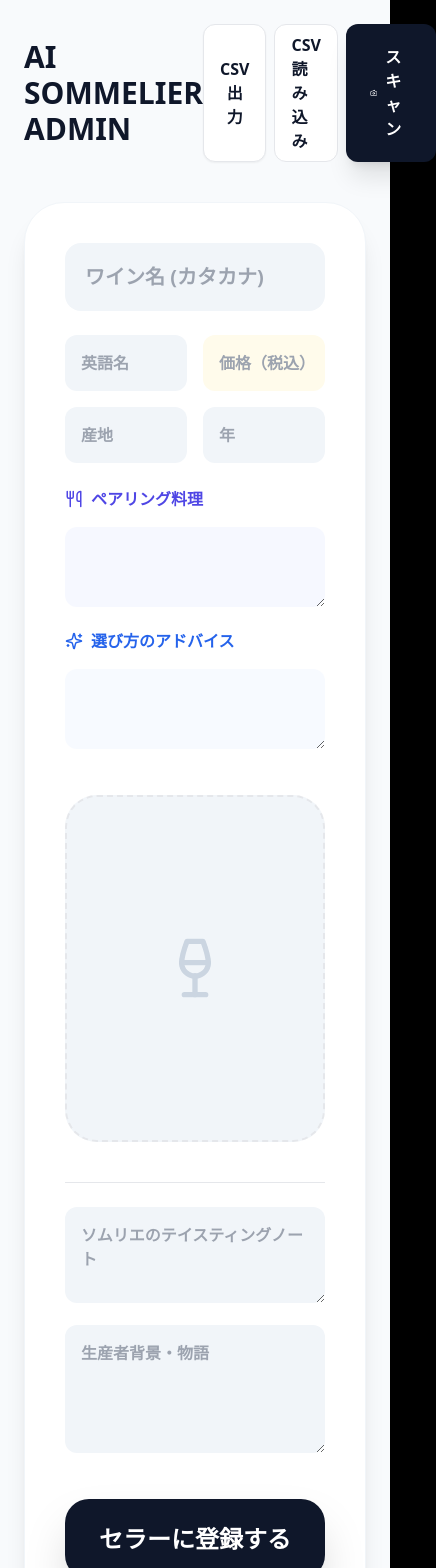
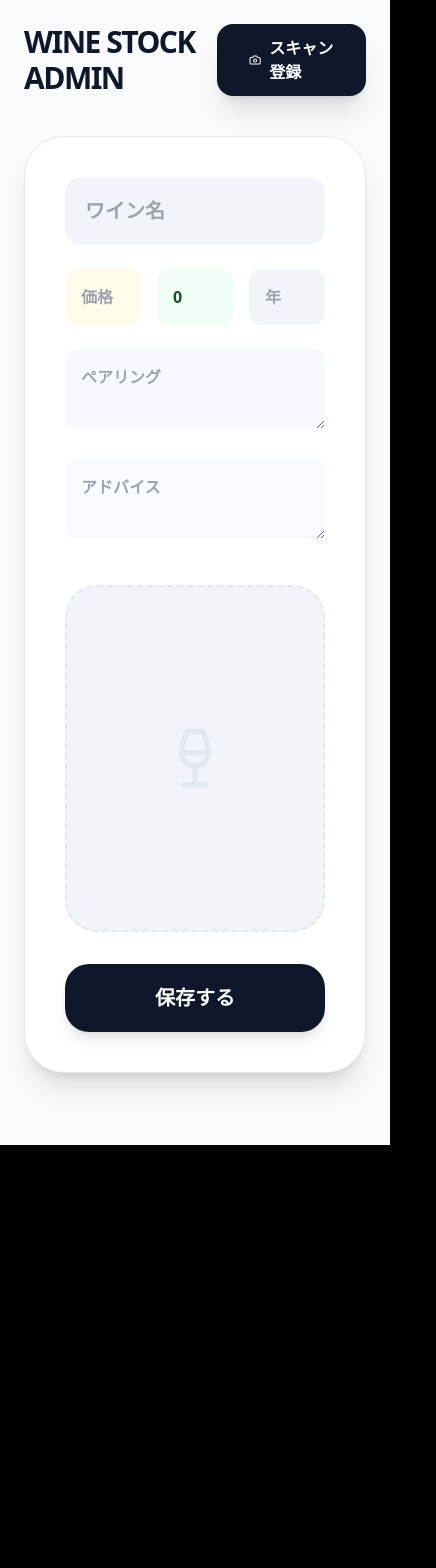
Before and after one commit to takatam-cyber/my-wine-menu, a Next.js app: page /admin in a window 390 px wide. Shown: the top 1568 px of the page, 436 px wide, since content can reach past the window. After the commit the page ends 1145 px from the top, so only its background shows below. Built offline with nearby package versions, Linux system fonts and the light colour scheme.

Commit message:
Update page.tsx

```diff
--- a/app/admin/page.tsx
+++ b/app/admin/page.tsx
@@ -1,7 +1,7 @@
 "use client";
 
 import { useState, useEffect } from 'react';
-import { Camera, Save, Loader2, Wine as WineIcon, Trash2, Edit3, Download, Upload, X, Utensils, Sparkles } from 'lucide-react';
+import { Camera, Save, Loader2, Wine as WineIcon, Trash2, Edit3, Download, Upload, X, Utensils, Sparkles, Plus, Minus } from 'lucide-react';
 
 export default function AdminPage() {
   const [wines, setWines] = useState([]);
@@ -9,17 +9,23 @@ export default function AdminPage() {
   const [editingId, setEditingId] = useState(null);
   const [newWine, setNewWine] = useState({
     name_jp: '', name_en: '', country: '', region: '', grape: '', vintage: '',
-    price: '', pairing: '', advice: '', description: '', taste: '', image: ''
+    price: '', pairing: '', advice: '', description: '', taste: '', image: '', stock: '0'
   });
 
   useEffect(() => { fetchWines(); }, []);
 
   const fetchWines = async () => {
-    try {
-      const res = await fetch('/api/wines');
-      const data = await res.json();
-      setWines(Array.isArray(data) ? data : []);
-    } catch (e) { setWines([]); }
+    const res = await fetch('/api/wines');
+    const data = await res.json();
+    setWines(Array.isArray(data) ? data : []);
+  };
+
+  // 在庫をクイック更新する関数
+  const updateStock = async (wine: any, delta: number) => {
+    const updatedStock = Math.max(0, (parseInt(wine.stock) || 0) + delta);
+    const updatedWine = { ...wine, stock: String(updatedStock) };
+    await fetch('/api/wines', { method: 'POST', body: JSON.stringify(updatedWine) });
+    fetchWines();
   };
 
   const handleScan = async (e: React.ChangeEvent<HTMLInputElement>) => {
@@ -40,126 +46,71 @@ export default function AdminPage() {
 
       setNewWine(prev => ({
         ...prev,
-        name_jp: result.name_jp || prev.name_jp,
-        name_en: result.name_en || prev.name_en,
-        country: result.country || prev.country,
-        region: result.region || prev.region,
-        grape: result.grape || prev.grape,
-        vintage: String(result.vintage || prev.vintage),
-        price: String(result.price || prev.price),
-        pairing: result.pairing || '',
-        advice: result.advice || '',
-        taste: result.taste || '',
-        description: result.description || '',
+        name_jp: result.name_jp || '', name_en: result.name_en || '',
+        country: result.country || '', region: result.region || '',
+        vintage: String(result.vintage || ''), price: String(result.price || ''),
+        pairing: result.pairing || '', advice: result.advice || '',
+        taste: result.taste || '', description: result.description || '', stock: '1' // スキャン時はとりあえず1本に
       }));
-    } catch (error) { alert("AIスキャンに失敗しました。"); } finally { setLoading(false); }
+    } catch (error) { alert("AIスキャン失敗"); } finally { setLoading(false); }
   };
 
   const handleSave = async () => {
     const id = editingId || Date.now().toString();
     await fetch('/api/wines', { method: 'POST', body: JSON.stringify({ ...newWine, id }) });
-    setNewWine({ name_jp: '', name_en: '', country: '', region: '', grape: '', vintage: '', price: '', pairing: '', advice: '', description: '', taste: '', image: '' });
+    setNewWine({ name_jp: '', name_en: '', country: '', region: '', grape: '', vintage: '', price: '', pairing: '', advice: '', description: '', taste: '', image: '', stock: '0' });
     setEditingId(null);
     fetchWines();
-    alert("セラー情報を保存しました。");
-  };
-
-  const exportCSV = () => {
-    const headers = ["ID,ワイン名(日),ワイン名(英),国,産地,年,販売価格,ペアリング,アドバイス,味わい,説明,画像URL\n"];
-    const rows = wines.map((w: any) =>
-      `"${w.id}","${w.name_jp}","${w.name_en}","${w.country}","${w.region}","${w.vintage}","${w.price}","${(w.pairing||'').replace(/"/g,'""')}","${(w.advice||'').replace(/"/g,'""')}","${(w.taste||'').replace(/"/g,'""')}","${(w.description||'').replace(/"/g,'""')}","${w.image}"`
-    ).join("\n");
-    const blob = new Blob(["\ufeff" + headers + rows], { type: 'text/csv;charset=utf-8;' });
-    const link = document.createElement("a");
-    link.href = URL.createObjectURL(blob);
-    link.download = `wine_list_full.csv`;
-    link.click();
-  };
-
-  const importCSV = (e: React.ChangeEvent<HTMLInputElement>) => {
-    const file = e.target.files?.[0];
-    if (!file) return;
-    const reader = new FileReader();
-    reader.onload = async (event) => {
-      const text = event.target?.result as string;
-      const rows = text.split("\n").slice(1);
-      for (let row of rows) {
-        if (!row.trim()) continue;
-        const cols = row.match(/(".*?"|[^",\s]+)(?=\s*,|\s*$)/g)?.map(c => c.replace(/^"|"$/g, '').replace(/""/g, '"')) || [];
-        if (cols.length >= 12) {
-          await fetch('/api/wines', { method: 'POST', body: JSON.stringify({
-            id: cols[0], name_jp: cols[1], name_en: cols[2], country: cols[3], region: cols[4], vintage: cols[5],
-            price: cols[6], pairing: cols[7], advice: cols[8], taste: cols[9], description: cols[10], image: cols[11]
-          })});
-        }
-      }
-      fetchWines();
-      alert("CSVのインポートを完了しました。");
-    };
-    reader.readAsText(file);
+    alert("保存しました");
   };
 
   return (
     <div className="max-w-6xl mx-auto p-6 min-h-screen text-slate-900 bg-slate-50 font-sans">
       <div className="flex justify-between items-center mb-10">
-        <h1 className="text-3xl font-black uppercase">AI sommelier Admin</h1>
-        <div className="flex gap-2">
-          <button onClick={exportCSV} className="bg-white border px-4 py-2 rounded-xl font-bold shadow-sm hover:bg-slate-50">CSV出力</button>
-          <label className="bg-white border px-4 py-2 rounded-xl font-bold cursor-pointer hover:bg-slate-50">CSV読み込み<input type="file" accept=".csv" onChange={importCSV} className="hidden" /></label>
-          <label className="bg-slate-900 text-white px-6 py-2 rounded-xl font-bold flex items-center gap-2 cursor-pointer shadow-xl hover:bg-black transition">
-            {loading ? <Loader2 className="animate-spin" /> : <Camera size={18}/>}
-            {loading ? "分析中..." : "スキャン"}
-            <input type="file" accept="image/*" onChange={handleScan} className="hidden" />
-          </label>
-        </div>
+        <h1 className="text-3xl font-black uppercase tracking-tighter">Wine Stock Admin</h1>
+        <label className="bg-slate-900 text-white px-8 py-3 rounded-2xl font-bold flex items-center gap-2 cursor-pointer shadow-xl hover:bg-black transition">
+          {loading ? <Loader2 className="animate-spin" /> : <Camera size={18}/>}
+          {loading ? "分析中..." : "スキャン登録"}
+          <input type="file" accept="image/*" onChange={handleScan} className="hidden" />
+        </label>
       </div>
 
-      <div className="bg-white p-10 rounded-[2.5rem] shadow-xl border border-slate-100 mb-12">
-        {editingId && (
-          <div className="mb-6 flex justify-between items-center bg-blue-50 p-4 rounded-xl text-blue-800 font-bold border border-blue-100">
-            <span>編集モード中（ID: {editingId}）</span>
-            <button onClick={() => {setEditingId(null); setNewWine({name_jp:'',name_en:'',country:'',region:'',grape:'',vintage:'',price:'',pairing:'',advice:'',description:'',taste:'',image:''})}}><X/></button>
-          </div>
-        )}
-
+      {/* 登録・編集フォーム */}
+      <div className="bg-white p-10 rounded-[2.5rem] shadow-xl border mb-12">
         <div className="grid grid-cols-1 md:grid-cols-3 gap-10">
           <div className="md:col-span-2 space-y-6">
-            <input type="text" placeholder="ワイン名 (カタカナ)" value={newWine.name_jp} onChange={e => setNewWine({...newWine, name_jp: e.target.value})} className="w-full p-5 bg-slate-100 rounded-2xl text-black font-bold text-xl outline-none" />
-            <div className="grid grid-cols-2 gap-4">
-              <input type="text" placeholder="英語名" value={newWine.name_en} onChange={e => setNewWine({...newWine, name_en: e.target.value})} className="p-4 bg-slate-100 rounded-xl font-bold outline-none" />
-              <input type="text" placeholder="価格（税込）" value={newWine.price} onChange={e => setNewWine({...newWine, price: e.target.value})} className="p-4 bg-amber-50 rounded-xl font-bold text-amber-900 outline-none" />
-              <input type="text" placeholder="産地" value={newWine.region} onChange={e => setNewWine({...newWine, region: e.target.value})} className="p-4 bg-slate-100 rounded-xl font-bold outline-none" />
+            <input type="text" placeholder="ワイン名" value={newWine.name_jp} onChange={e => setNewWine({...newWine, name_jp: e.target.value})} className="w-full p-5 bg-slate-100 rounded-2xl text-black font-bold text-xl outline-none" />
+            <div className="grid grid-cols-3 gap-4">
+              <input type="text" placeholder="価格" value={newWine.price} onChange={e => setNewWine({...newWine, price: e.target.value})} className="p-4 bg-amber-50 rounded-xl font-bold text-amber-900 outline-none" />
+              <input type="number" placeholder="在庫数" value={newWine.stock} onChange={e => setNewWine({...newWine, stock: e.target.value})} className="p-4 bg-green-50 rounded-xl font-bold text-green-900 outline-none" />
               <input type="text" placeholder="年" value={newWine.vintage} onChange={e => setNewWine({...newWine, vintage: e.target.value})} className="p-4 bg-slate-100 rounded-xl font-bold outline-none" />
             </div>
-
-            <div className="space-y-4">
-              <div className="flex items-center gap-2 text-indigo-600 font-bold"><Utensils size={18}/><span>ペアリング料理</span></div>
-              <textarea value={newWine.pairing} onChange={e => setNewWine({...newWine, pairing: e.target.value})} className="w-full p-4 bg-indigo-50/50 rounded-xl font-bold h-20 outline-none" />
-
-              <div className="flex items-center gap-2 text-blue-600 font-bold"><Sparkles size={18}/><span>選び方のアドバイス</span></div>
-              <textarea value={newWine.advice} onChange={e => setNewWine({...newWine, advice: e.target.value})} className="w-full p-4 bg-blue-50/50 rounded-xl font-bold h-20 outline-none" />
-            </div>
+            <textarea placeholder="ペアリング" value={newWine.pairing} onChange={e => setNewWine({...newWine, pairing: e.target.value})} className="w-full p-4 bg-indigo-50/50 rounded-xl font-bold h-20 outline-none" />
+            <textarea placeholder="アドバイス" value={newWine.advice} onChange={e => setNewWine({...newWine, advice: e.target.value})} className="w-full p-4 bg-blue-50/50 rounded-xl font-bold h-20 outline-none" />
           </div>
-          <div className="aspect-[3/4] border-2 border-dashed rounded-[2rem] overflow-hidden relative group bg-slate-100 flex items-center justify-center">
-            {newWine.image ? <img src={newWine.image} className="w-full h-full object-cover" /> : <WineIcon size={64} className="text-slate-300"/>}
-          </div>
-          <div className="col-span-full border-t pt-6 space-y-4">
-            <textarea placeholder="ソムリエのテイスティングノート" value={newWine.taste} onChange={e => setNewWine({...newWine, taste: e.target.value})} className="w-full p-4 bg-slate-100 rounded-xl font-bold h-24 outline-none" />
-            <textarea placeholder="生産者背景・物語" value={newWine.description} onChange={e => setNewWine({...newWine, description: e.target.value})} className="w-full p-4 bg-slate-100 rounded-xl font-bold h-32 outline-none" />
+          <div className="aspect-[3/4] border-2 border-dashed rounded-[2rem] overflow-hidden relative bg-slate-100 flex items-center justify-center">
+            {newWine.image ? <img src={newWine.image} className="w-full h-full object-cover" /> : <WineIcon size={64} className="text-slate-200"/>}
           </div>
         </div>
-        <button onClick={handleSave} className="w-full mt-10 bg-slate-900 text-white py-6 rounded-3xl font-black text-2xl shadow-2xl active:scale-95 transition">
-          {editingId ? "更新する" : "セラーに登録する"}
-        </button>
+        <button onClick={handleSave} className="w-full mt-8 bg-slate-900 text-white py-5 rounded-3xl font-black text-xl shadow-lg transition">保存する</button>
       </div>
 
-      <div className="grid grid-cols-2 md:grid-cols-5 gap-6 pb-24">
+      {/* 在庫管理リスト */}
+      <div className="grid grid-cols-1 md:grid-cols-2 lg:grid-cols-3 gap-6">
         {wines.map((wine: any) => (
-          <div key={wine.id} className="bg-white p-4 rounded-3xl border shadow-sm relative group hover:shadow-lg transition">
-            <button onClick={() => {setNewWine(wine); setEditingId(wine.id); window.scrollTo(0,0)}} className="absolute top-2 right-2 p-2 bg-white rounded-full opacity-0 group-hover:opacity-100 shadow text-blue-600"><Edit3 size={14}/></button>
-            <div className="aspect-square rounded-2xl bg-slate-50 mb-3 overflow-hidden"><img src={wine.image} className="w-full h-full object-cover" /></div>
-            <p className="text-xs font-black truncate">{wine.name_jp}</p>
-            <p className="text-[12px] font-black text-amber-600">¥{Number(wine.price).toLocaleString()}</p>
+          <div key={wine.id} className="bg-white p-5 rounded-[2rem] border shadow-sm flex gap-4 items-center group">
+            <img src={wine.image} className="w-20 h-20 rounded-2xl object-cover shadow-inner" />
+            <div className="flex-1 min-w-0">
+              <p className="text-sm font-black truncate">{wine.name_jp}</p>
+              <div className="flex items-center gap-3 mt-2">
+                <button onClick={() => updateStock(wine, -1)} className="p-1 bg-slate-100 rounded-lg hover:bg-slate-200"><Minus size={16}/></button>
+                <span className={`text-lg font-black ${parseInt(wine.stock) <= 0 ? 'text-red-500' : 'text-slate-800'}`}>
+                  {wine.stock} <span className="text-[10px]">本</span>
+                </span>
+                <button onClick={() => updateStock(wine, 1)} className="p-1 bg-slate-100 rounded-lg hover:bg-slate-200"><Plus size={16}/></button>
+              </div>
+            </div>
+            <button onClick={() => {setNewWine(wine); setEditingId(wine.id); window.scrollTo(0,0)}} className="p-3 text-blue-600 hover:bg-blue-50 rounded-xl"><Edit3 size={20}/></button>
           </div>
         ))}
       </div>
```
